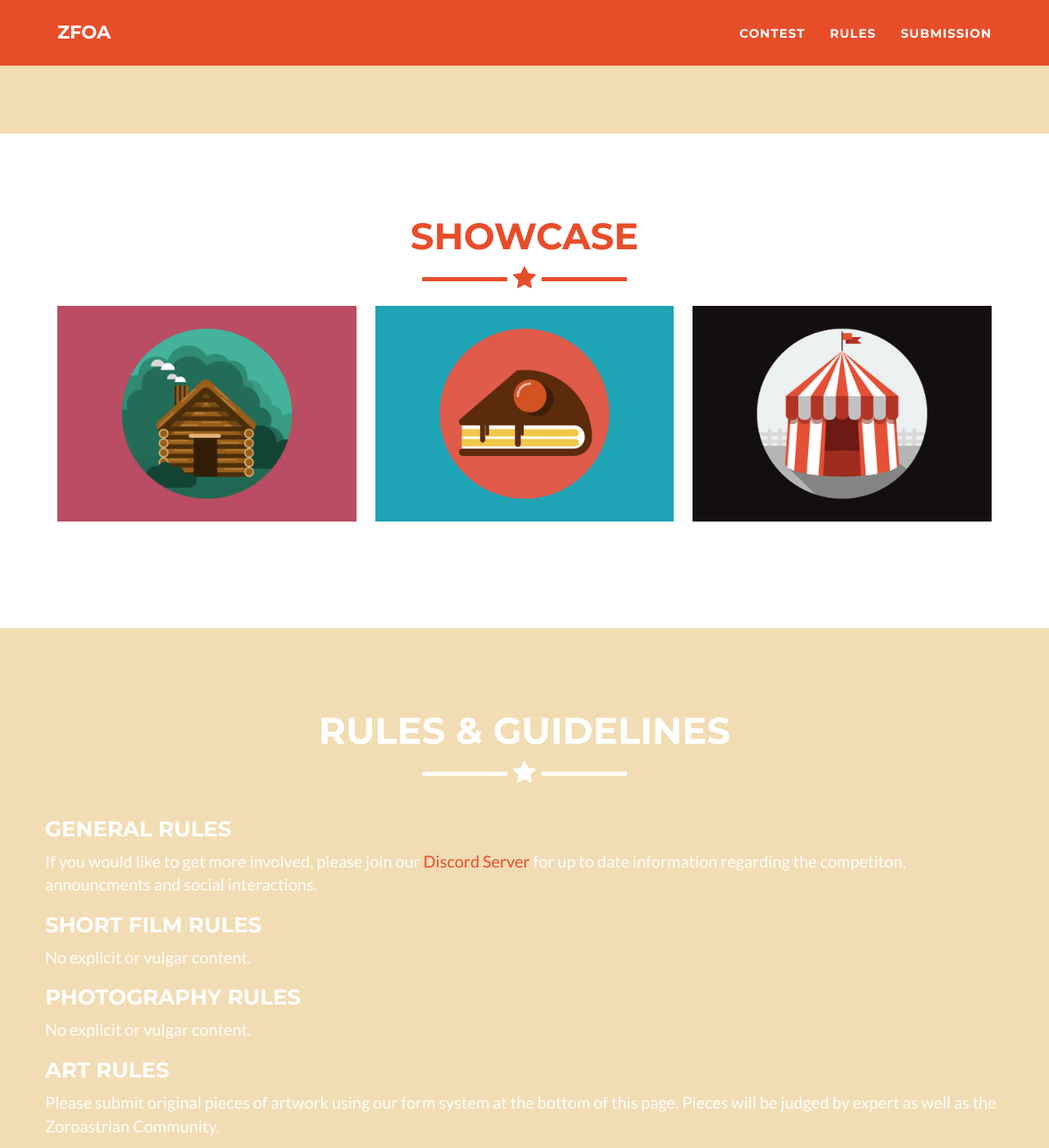
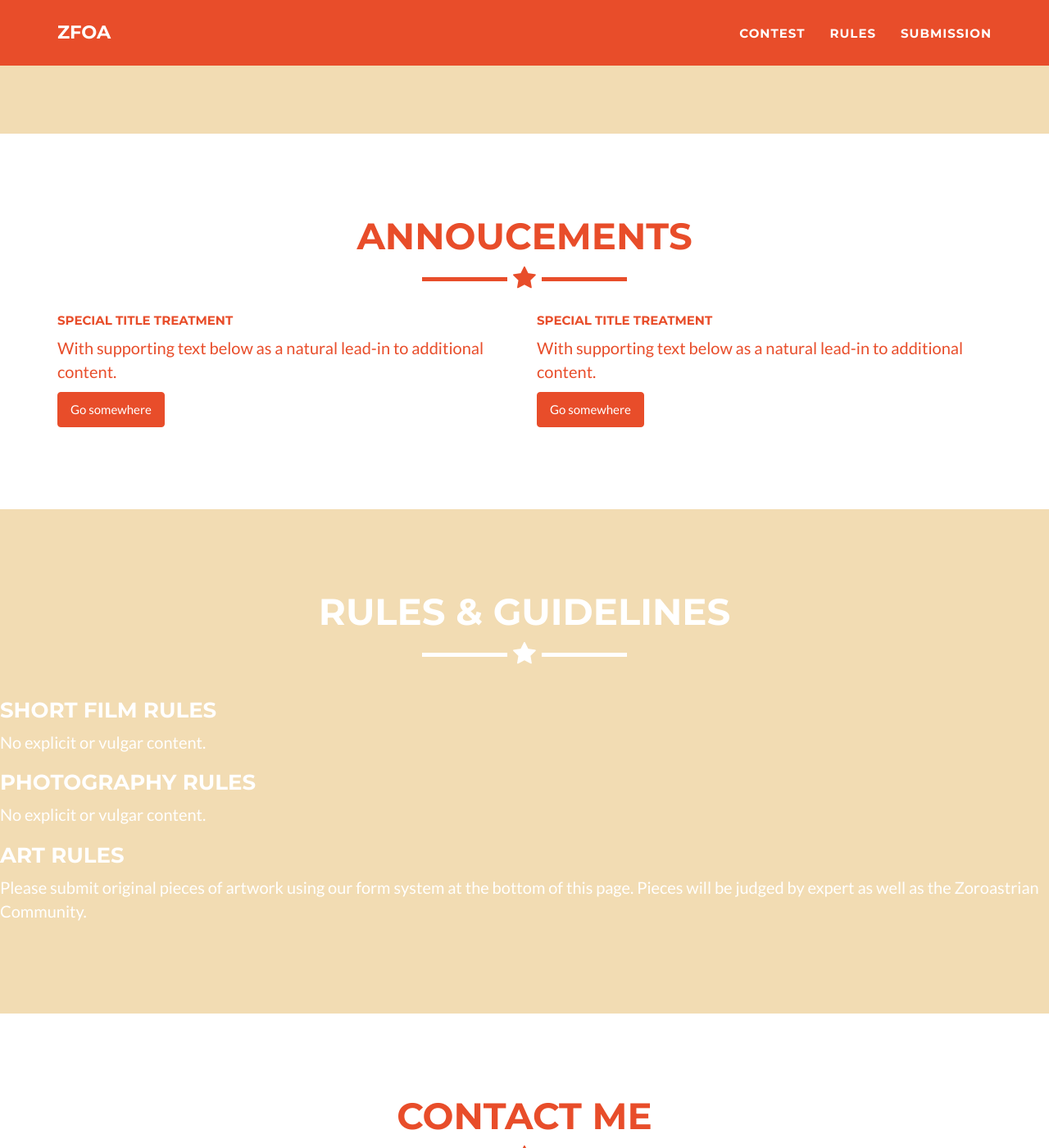
Before and after one commit to zfest/zfest.github.io, a Jekyll site: the page built from docs/_posts/2014-07-18-project-1.markdown, in a window 1280 px wide and 1400 px high, scrolled down 816 px. Shown: the whole window at 82% size. Built offline with Jekyll 4.4.1, drawn with Linux system fonts in a browser that asks for light colours.

Commit message:
Annoucments

```diff
--- a/docs/_includes/about.html
+++ b/docs/_includes/about.html
@@ -1,6 +1,6 @@
  <!-- About Section -->
     <section class="success" id="about">
-        <div class="container">
+        <div class="container-fluid">
             <div class="row">
                 <div class="col-lg-12 text-center">
                     <h2>Rules & Guidelines</h2>
@@ -8,20 +8,16 @@
                 </div>
             </div>
             <div class="row">
-                <div class="col">
-                    <h3>General Rules</h3>
-                    <p>If you would like to get more involved, please join our <a href="https://discord.gg/GxHYqk" >Discord Server</a> for up to date information regarding the competiton, announcments and social interactions.</p>
-                </div>
-                <div class="col">
+                <div class="col-4">
                     <h3>Short Film Rules</h3>
                     <p>No explicit or vulgar content.</p>
                 </div>
-                <div class="col">
+                <div class="col-4">
                     <h3>Photography Rules</h3>
                     <p>No explicit or vulgar content.</p>
                 </div>
 
-                <div class="col">
+                <div class="col-4">
                     <h3>Art Rules</h3>
                     <p>Please submit original pieces of artwork using our form system at the bottom of this page. Pieces will be judged by expert as well as the Zoroastrian Community.           </p>
                 </div>
--- a/docs/_includes/portfolio_grid.html
+++ b/docs/_includes/portfolio_grid.html
@@ -4,12 +4,12 @@
         <div class="container portfolio-flex-grid">
             <div class="row">
                 <div class="col-lg-12 text-center">
-                    <h2>Showcase</h2>
+                    <h2>Annoucements</h2>
                     <hr class="star-primary">
                 </div>
             </div>
             <div class="portfolio-flex-row">
-                {% for post in site.posts limit: 3 %}
+               <!-- {% for post in site.posts limit: 3 %}
                     <div class="portfolio-flex-item portfolio-item">
                         <a href="#portfolioModal-{{ post.modal-id }}" class="portfolio-link" data-toggle="modal">
                             <div class="caption">
@@ -22,6 +22,30 @@
                     </div>
                 {% endfor %}
             </div>
+        -->
+
+        <div class="row">
+            <div class="col-sm-6">
+              <div class="card">
+                <div class="card-body">
+                  <h5 class="card-title">Special title treatment</h5>
+                  <p class="card-text">With supporting text below as a natural lead-in to additional content.</p>
+                  <a href="#" class="btn btn-primary">Go somewhere</a>
+                </div>
+              </div>
+            </div>
+            <div class="col-sm-6">
+              <div class="card">
+                <div class="card-body">
+                  <h5 class="card-title">Special title treatment</h5>
+                  <p class="card-text">With supporting text below as a natural lead-in to additional content.</p>
+                  <a href="#" class="btn btn-primary">Go somewhere</a>
+                </div>
+              </div>
+            </div>
+          </div>
+
+
         </div>
 
     </section>
```
